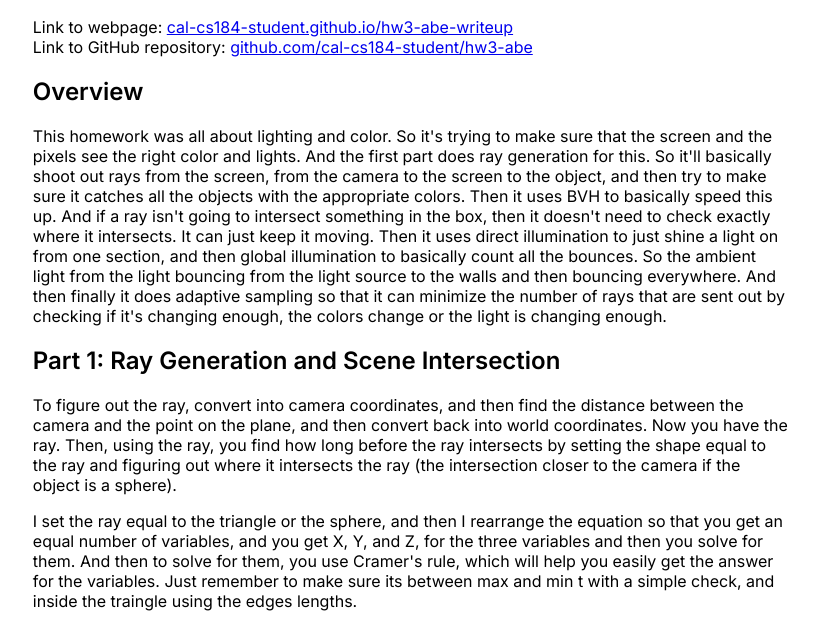
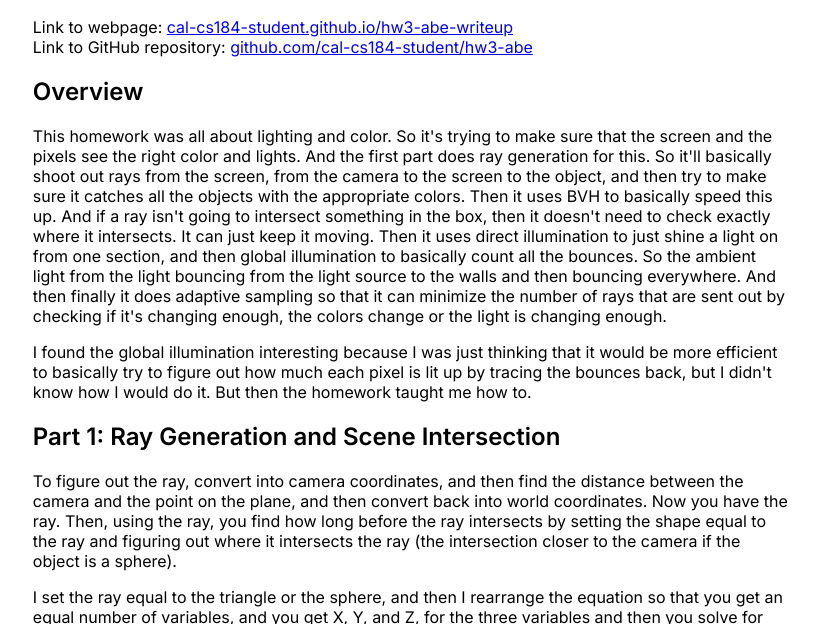
Before and after one commit to cal-cs184-student/hw3-abe-writeup, a plain HTML site: page index.html in a window 1280 px wide. Shown: the part 173-797 px from the top of the page, without its empty margins (228-1046 px from the left). Drawn offline with nearby package versions, Linux system fonts and the light colour scheme; some packages are replaced by stand-ins of ours.

Commit message:
Add what I learned to overview
Co-Authored-By: Claude Opus 5.5 <noreply@anthropic.com>
Claude-Session: https://claude.ai/code/session_01MPeHUznhQZGbpGCFmBdCYW

```diff
--- a/index.html
+++ b/index.html
@@ -39,6 +39,7 @@
 
 		<h2>Overview</h2>
 		<p>This homework was all about lighting and color. So it's trying to make sure that the screen and the pixels see the right color and lights. And the first part does ray generation for this. So it'll basically shoot out rays from the screen, from the camera to the screen to the object, and then try to make sure it catches all the objects with the appropriate colors. Then it uses BVH to basically speed this up. And if a ray isn't going to intersect something in the box, then it doesn't need to check exactly where it intersects. It can just keep it moving. Then it uses direct illumination to just shine a light on from one section, and then global illumination to basically count all the bounces. So the ambient light from the light bouncing from the light source to the walls and then bouncing everywhere. And then finally it does adaptive sampling so that it can minimize the number of rays that are sent out by checking if it's changing enough, the colors change or the light is changing enough.</p>
+		<p>I found the global illumination interesting because I was just thinking that it would be more efficient to basically try to figure out how much each pixel is lit up by tracing the bounces back, but I didn't know how I would do it. But then the homework taught me how to.</p>
 
 		<h2>Part 1: Ray Generation and Scene Intersection</h2>
 		<p>To figure out the ray, convert into camera coordinates, and then find the distance between the camera and the point on the plane, and then convert back into world coordinates. Now you have the ray. Then, using the ray, you find how long before the ray intersects by setting the shape equal to the ray and figuring out where it intersects the ray (the intersection closer to the camera if the object is a sphere).</p>
```
